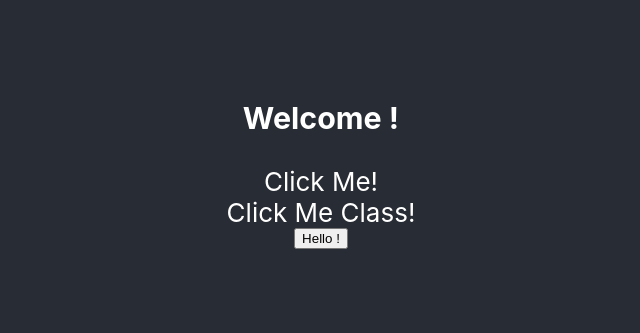
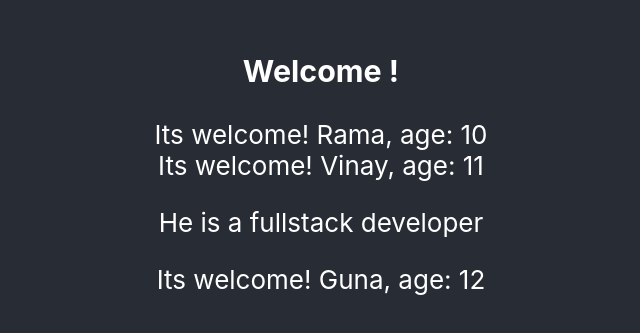
Before and after one commit to arung86/reactjs-training, a React (Create React App) app: page / in a window 1280 px wide. Shown: the part 241-574 px from the top of the page, without its empty margins (319-959 px from the left). Built offline with nearby package versions, Linux system fonts and the light colour scheme.

Commit message:
props in function and class component

```diff
--- a/src/App.js
+++ b/src/App.js
@@ -1,21 +1,32 @@
 import React from "react";
 import "./App.css";
-// import Button from "./Button";
-import { FButton, CButton } from "./Button";
-
-const Submit = <button>Hello !</button>;
-
+import SayHi from "./SayHi";
+import User from "./User";
+import Welcome from "./Welcome";
 function App() {
   return (
     <div className="App">
       <header className="App-header">
         <h3> Welcome !</h3>
-        <FButton />
-        <CButton />
-        {Submit}
+        {/* <SayHi /> */}
+        {/* <User name="Rama" age="10">
+          <p>He is programmer in ColdFusion</p>
+        </User>
+        <User name="Vinay" age="11" />
+        <User name="Guna" age="12" /> */}
+        <Welcome name="Rama" age="10" />
+        <Welcome name="Vinay" age="11">
+          <p>He is a fullstack developer</p>
+        </Welcome>
+        <Welcome name="Guna" age="12" />
       </header>
     </div>
   );
 }
 
 export default App;
+/*
+
+ <App>
+ <User/>
+ </App> */
--- /dev/null
+++ b/src/SayHi.js
@@ -0,0 +1,23 @@
+import React from "react";
+
+function SayHi() {
+  return (
+    <div>
+      <SayHi1></SayHi1>
+      <SayHi2></SayHi2>
+      <SayHi3></SayHi3>
+    </div>
+  );
+}
+
+const SayHi2 = () => <div>sayHi from arrow function</div>;
+
+function SayHi1() {
+  return <div>sayHi from regular function</div>;
+}
+
+const SayHi3 = function () {
+  return <div>sayHi from function expression</div>;
+};
+
+export default SayHi;
--- /dev/null
+++ b/src/User.js
@@ -0,0 +1,34 @@
+import React from "react";
+import PropTypes from "prop-types";
+
+const propTypes = {};
+
+const defaultProps = {};
+
+/* export default function User(props) {
+     console.log(props);
+  // props.children
+  // props.name = props.name + "!";
+  return (
+    <React.Fragment>
+      <div>
+        Welcome {props.name},age: {props.age}
+        {props.children}
+      </div>
+    </React.Fragment>
+  );
+} */
+
+export default function User({ name, age, children }) {
+  return (
+    <React.Fragment>
+      <div>
+        Welcome {name},age: {age}
+        {children}
+      </div>
+    </React.Fragment>
+  );
+}
+
+User.propTypes = propTypes;
+User.defaultProps = defaultProps;
--- /dev/null
+++ b/src/Welcome.js
@@ -0,0 +1,14 @@
+import React from "react";
+
+class Welcome extends React.Component {
+  render() {
+    return (
+      <div>
+        Its welcome! {this.props.name}, age: {this.props.age}
+        {this.props.children}
+      </div>
+    );
+  }
+}
+
+export default Welcome;
```
